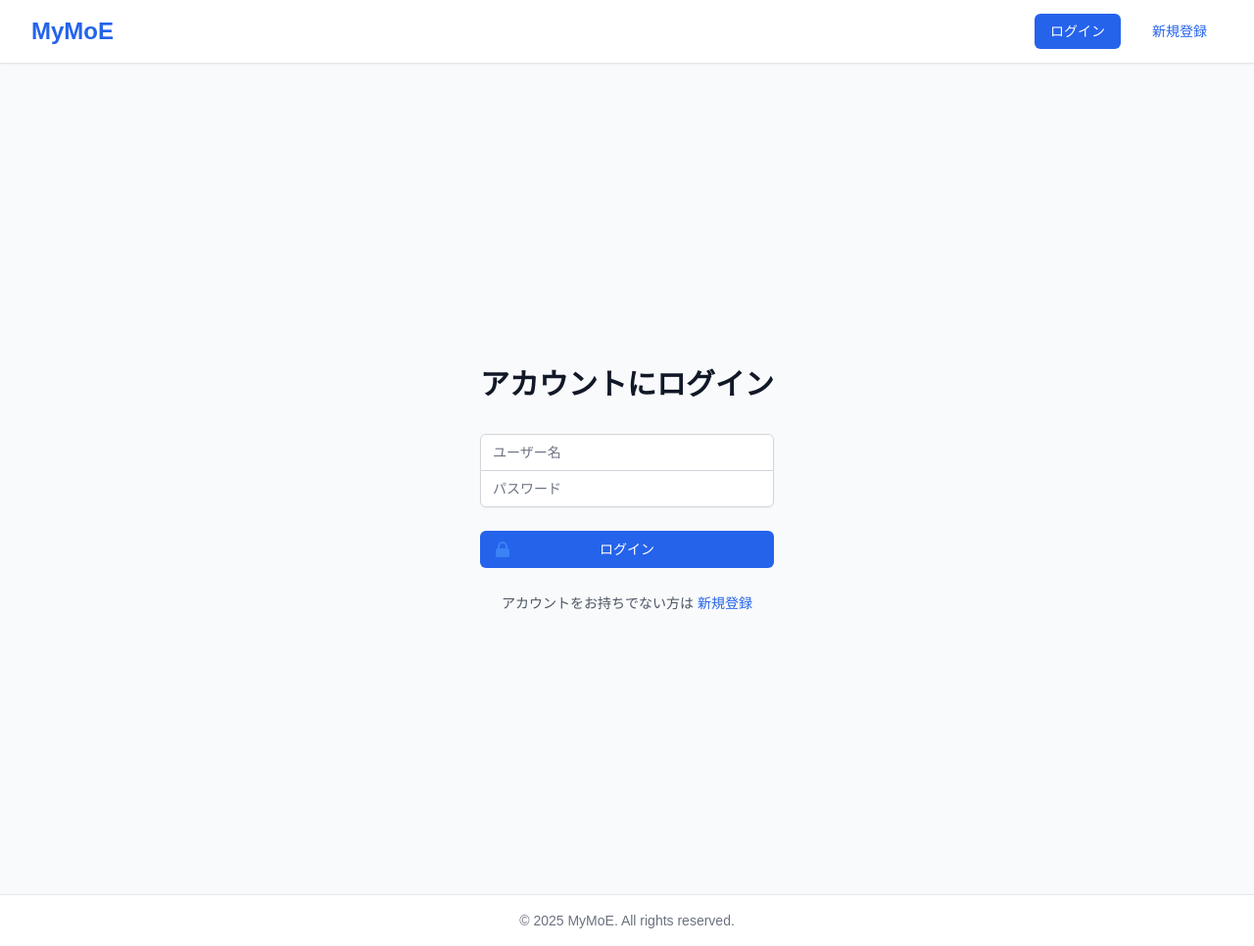
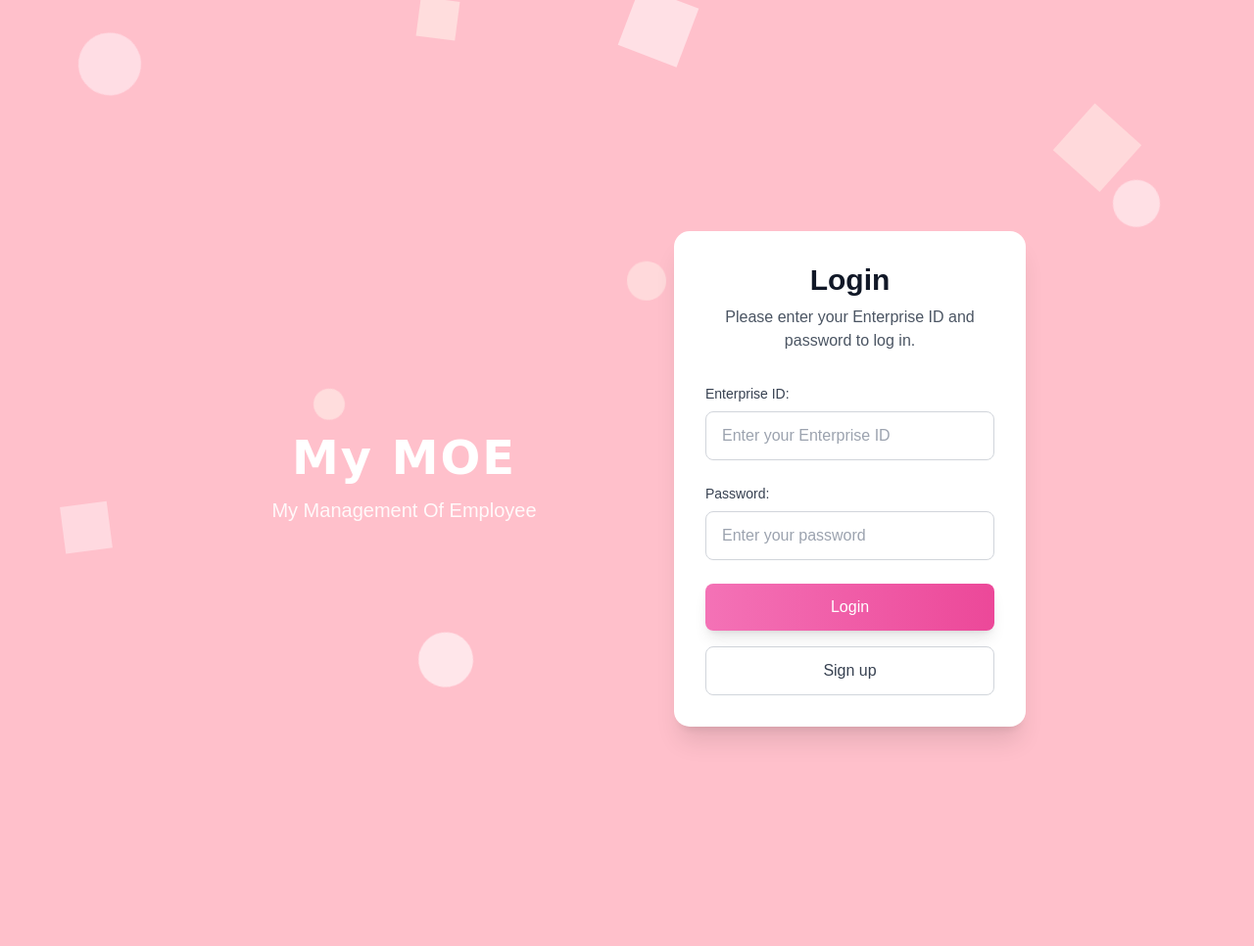
Before and after one commit to toryoto/MyMoE, a Django app: page /hr/login/ in a window 1280 px wide. Shown: the whole page at 98% size. After the commit the page ends 757 px from the top, so only its background shows below. Run offline with Django 5.2, Linux system fonts and the light colour scheme; some libraries are stand-ins or nearby versions.

Commit message:
'fix:login.html,base.html'

```diff
--- a/template/base.html
+++ b/template/base.html
@@ -14,10 +14,35 @@
                     },
                     colors: {
                         primary: {
-                            50: '#eff6ff',
-                            500: '#3b82f6',
-                            600: '#2563eb',
-                            700: '#1d4ed8',
+                            50: '#fdf2f8',  // mistyrose/lavenderblush tone
+                            100: '#fce7f3', // light pink
+                            200: '#fbcfe8', // soft pink
+                            300: '#f9a8d4', // medium pink
+                            400: '#f472b6', // bright pink
+                            500: '#ec4899', // main pink
+                            600: '#db2777', // darker pink
+                            700: '#be185d', // deep pink
+                            800: '#9d174d', // very deep pink
+                            900: '#831843', // darkest pink
+                        },
+                        accent: {
+                            50: '#fef7ff',  // lavenderblush
+                            100: '#faf0fe', // very light lavender
+                            200: '#f3e8ff', // light lavender
+                            300: '#e9d5ff', // medium lavender
+                            400: '#d8b4fe', // bright lavender
+                            500: '#c084fc', // main lavender
+                            600: '#a855f7', // darker lavender
+                            700: '#9333ea', // deep lavender
+                        },
+                        rose: {
+                            50: '#fff5f5',  // mistyrose tone
+                            100: '#fed7d7', // light rose
+                            200: '#feb2b2', // soft rose
+                            300: '#fc8181', // medium rose
+                            400: '#f56565', // bright rose
+                            500: '#e53e3e', // main rose
+                            600: '#c53030', // darker rose
                         }
                     }
                 }
@@ -25,9 +50,9 @@
         }
     </script>
 </head>
-<body class="bg-gray-50 min-h-screen flex flex-col">
+<body class="bg-primary-50 min-h-screen flex flex-col">
     <!-- ナビゲーションバー -->
-    <nav class="bg-white shadow-sm border-b border-gray-200">
+    <nav class="bg-white shadow-sm border-b border-primary-200">
         <div class="max-w-7xl mx-auto px-4 sm:px-6 lg:px-8">
             <div class="flex justify-between h-16">
                 <!-- ロゴ・ブランド -->
@@ -79,7 +104,7 @@
                         <!-- ログアウトボタン -->
                         <form action="{% url 'logout' %}" method="post" class="inline">
                             {% csrf_token %}
-                            <button type="submit" class="bg-gray-100 hover:bg-gray-200 text-gray-700 px-3 py-2 rounded-md text-sm font-medium transition-colors">
+                            <button type="submit" class="bg-primary-100 hover:bg-primary-200 text-primary-700 px-3 py-2 rounded-md text-sm font-medium transition-colors">
                                 ログアウト
                             </button>
                         </form>
@@ -104,7 +129,7 @@
     </main>
 
     <!-- フッター -->
-    <footer class="bg-white border-t border-gray-200 mt-auto">
+    <footer class="bg-white border-t border-primary-200 mt-auto">
         <div class="max-w-7xl mx-auto py-4 px-4 sm:px-6 lg:px-8">
             <p class="text-center text-sm text-gray-500">
                 &copy; 2025 MyMoE. All rights reserved.
--- a/template/employees/login.html
+++ b/template/employees/login.html
@@ -3,38 +3,49 @@
 {% block title %}ログイン - MyMoE{% endblock %}
 
 {% block content %}
-<div class="min-h-screen flex items-center justify-center bg-gray-50 py-12 px-4 sm:px-6 lg:px-8">
-  <div class="max-w-md w-full space-y-8">
-    <div>
-      <h2 class="mt-6 text-center text-3xl font-extrabold text-gray-900">
-        アカウントにログイン
-      </h2>
+<!-- Full screen animated background -->
+<div class="fixed inset-0 bg-pink overflow-hidden">
+  <!-- Floating geometric shapes across entire screen -->
+  <div class="absolute inset-0 pointer-events-none">
+    <!-- Circles -->
+    <div class="absolute top-10 left-20 w-16 h-16 bg-lavenderblush rounded-full opacity-60 animate-pulse"></div>
+    <div class="absolute top-1/4 right-24 w-12 h-12 bg-white rounded-full opacity-50 animate-pulse delay-1000"></div>
+    <div class="absolute top-1/2 left-1/4 w-8 h-8 bg-mistyrose rounded-full opacity-80 animate-ping"></div>
+    <div class="absolute bottom-1/4 right-1/3 w-20 h-20 bg-lavenderblush rounded-full opacity-40 animate-pulse delay-700"></div>
+    <div class="absolute bottom-20 left-1/3 w-14 h-14 bg-white rounded-full opacity-60 animate-pulse delay-500"></div>
+    <div class="absolute top-1/3 left-1/2 w-10 h-10 bg-mistyrose rounded-full opacity-70 animate-ping delay-300"></div>
+    <div class="absolute bottom-1/3 right-20 w-18 h-18 bg-white rounded-full opacity-50 animate-pulse delay-800"></div>
+
+    <!-- Squares -->
+    <div class="absolute top-32 right-32 w-16 h-16 bg-mistyrose opacity-70 animate-bounce"></div>
+    <div class="absolute top-2/3 left-16 w-12 h-12 bg-white opacity-40 animate-bounce delay-500"></div>
+    <div class="absolute bottom-40 right-1/4 w-14 h-14 bg-lavenderblush opacity-60 animate-bounce delay-300"></div>
+    <div class="absolute top-1/5 left-1/3 w-10 h-10 bg-mistyrose opacity-80 animate-bounce delay-1000"></div>
+    <div class="absolute bottom-1/5 left-1/2 w-16 h-16 bg-white opacity-50 animate-bounce delay-700"></div>
+    <div class="absolute top-3/4 right-1/4 w-8 h-8 bg-lavenderblush opacity-70 animate-bounce delay-200"></div>
+  </div>
+</div>
+
+<!-- Main content over background -->
+<div class="relative z-10 min-h-screen w-full flex">
+  <!-- Left side - Brand section -->
+  <div class="flex-1 flex items-center justify-center p-4 sm:p-8 lg:p-12">
+    <div class="text-center text-white relative z-20">
+      <h1 class="text-4xl sm:text-5xl font-bold mb-4" style="font-family: 'Comic Sans MS', 'Marker Felt', cursive, sans-serif; letter-spacing: 2px;">My MOE</h1>
+      <p class="text-lg sm:text-xl font-light opacity-90">My Management Of Employee</p>
     </div>
-    <form class="mt-8 space-y-6" method="post">
-      {% csrf_token %}
-      <div class="rounded-md shadow-sm -space-y-px">
-        <div>
-          <label for="{{ form.username.id_for_label }}" class="sr-only">ユーザー名</label>
-          <input id="{{ form.username.id_for_label }}"
-                 name="{{ form.username.name }}"
-                 type="text"
-                 required
-                 class="appearance-none rounded-none relative block w-full px-3 py-2 border border-gray-300 placeholder-gray-500 text-gray-900 rounded-t-md focus:outline-none focus:ring-primary-500 focus:border-primary-500 focus:z-10 sm:text-sm"
-                 placeholder="ユーザー名">
-        </div>
-        <div>
-          <label for="{{ form.password.id_for_label }}" class="sr-only">パスワード</label>
-          <input id="{{ form.password.id_for_label }}"
-                 name="{{ form.password.name }}"
-                 type="password"
-                 required
-                 class="appearance-none rounded-none relative block w-full px-3 py-2 border border-gray-300 placeholder-gray-500 text-gray-900 rounded-b-md focus:outline-none focus:ring-primary-500 focus:border-primary-500 focus:z-10 sm:text-sm"
-                 placeholder="パスワード">
-        </div>
+  </div>
+
+  <!-- Right side - Login form -->
+  <div class="flex-1 flex items-center justify-center p-4 sm:p-8 lg:p-12">
+    <div class="w-full max-w-md bg-white rounded-2xl shadow-xl p-6 sm:p-8">
+      <div class="text-center mb-8">
+        <h2 class="text-3xl font-bold text-gray-900 mb-2">Login</h2>
+        <p class="text-gray-600">Please enter your Enterprise ID and password to log in.</p>
       </div>
 
       {% if form.errors %}
-      <div class="rounded-md bg-red-50 p-4">
+      <div class="mb-6 rounded-lg bg-red-50 border border-red-200 p-4">
         <div class="flex">
           <div class="flex-shrink-0">
             <svg class="h-5 w-5 text-red-400" viewBox="0 0 20 20" fill="currentColor">
@@ -42,9 +53,7 @@
             </svg>
           </div>
           <div class="ml-3">
-            <h3 class="text-sm font-medium text-red-800">
-              ログインに失敗しました
-            </h3>
+            <h3 class="text-sm font-medium text-red-800">ログインに失敗しました</h3>
             <div class="mt-2 text-sm text-red-700">
               {% for field, errors in form.errors.items %}
                 {% for error in errors %}
@@ -57,26 +66,109 @@
       </div>
       {% endif %}
 
-      <div>
-        <button type="submit" class="group relative w-full flex justify-center py-2 px-4 border border-transparent text-sm font-medium rounded-md text-white bg-primary-600 hover:bg-primary-700 focus:outline-none focus:ring-2 focus:ring-offset-2 focus:ring-primary-500 transition-colors duration-200">
-          <span class="absolute left-0 inset-y-0 flex items-center pl-3">
-            <svg class="h-5 w-5 text-primary-500 group-hover:text-primary-400" fill="currentColor" viewBox="0 0 20 20">
-              <path fill-rule="evenodd" d="M5 9V7a5 5 0 0110 0v2a2 2 0 012 2v5a2 2 0 01-2 2H5a2 2 0 01-2-2v-5a2 2 0 012-2zm8-2v2H7V7a3 3 0 016 0z" clip-rule="evenodd" />
-            </svg>
-          </span>
-          ログイン
-        </button>
-      </div>
+      <form class="space-y-6" method="post">
+        {% csrf_token %}
 
-      <div class="text-center">
-        <span class="text-sm text-gray-600">
-          アカウントをお持ちでない方は
-          <a href="{% url 'signup' %}" class="font-medium text-primary-600 hover:text-primary-500">
-            新規登録
+        <div>
+          <label for="{{ form.username.id_for_label }}" class="block text-sm font-medium text-gray-700 mb-2">
+            Enterprise ID:
+          </label>
+          <input
+            id="{{ form.username.id_for_label }}"
+            name="{{ form.username.name }}"
+            type="text"
+            required
+            class="w-full px-4 py-3 border border-gray-300 rounded-lg text-gray-900 placeholder-gray-400 focus:outline-none focus:ring-2 focus:ring-pink focus:border-pink transition-colors duration-200"
+            placeholder="Enter your Enterprise ID">
+        </div>
+
+        <div>
+          <label for="{{ form.password.id_for_label }}" class="block text-sm font-medium text-gray-700 mb-2">
+            Password:
+          </label>
+          <input
+            id="{{ form.password.id_for_label }}"
+            name="{{ form.password.name }}"
+            type="password"
+            required
+            class="w-full px-4 py-3 border border-gray-300 rounded-lg text-gray-900 placeholder-gray-400 focus:outline-none focus:ring-2 focus:ring-pink focus:border-pink transition-colors duration-200"
+            placeholder="Enter your password">
+        </div>
+
+        <div class="space-y-4">
+          <button
+            type="submit"
+            class="w-full bg-gradient-to-r from-pink-400 to-pink-500 text-white font-medium py-3 px-4 rounded-lg hover:from-pink-500 hover:to-pink-600 focus:outline-none focus:ring-2 focus:ring-pink-500 focus:ring-offset-2 transform hover:scale-[1.02] transition-all duration-200 shadow-lg">
+            Login
+          </button>
+
+          <a
+            href="{% url 'signup' %}"
+            class="w-full bg-white text-gray-700 font-medium py-3 px-4 rounded-lg border border-gray-300 hover:bg-gray-50 focus:outline-none focus:ring-2 focus:ring-gray-500 focus:ring-offset-2 transition-colors duration-200 inline-block text-center no-underline">
+            Sign up
           </a>
-        </span>
-      </div>
-    </form>
+        </div>
+      </form>
+    </div>
   </div>
 </div>
+
+<!-- Custom CSS for HTML color names and animations -->
+<style>
+:root {
+  --pink: #FFC0CB;
+  --lavenderblush: #FFF0F5;
+  --mistyrose: #FFE4E1;
+}
+
+.bg-pink { background-color: var(--pink); }
+.bg-lavenderblush { background-color: var(--lavenderblush); }
+.bg-mistyrose { background-color: var(--mistyrose); }
+.focus\:ring-pink:focus { --tw-ring-color: var(--pink); }
+.focus\:border-pink:focus { border-color: var(--pink); }
+
+/* Floating animation for geometric shapes with larger movement */
+@keyframes float {
+  0%, 100% { transform: translateY(0px) rotate(0deg); }
+  25% { transform: translateY(-20px) rotate(90deg); }
+  50% { transform: translateY(-10px) rotate(180deg); }
+  75% { transform: translateY(-30px) rotate(270deg); }
+}
+
+/* Apply enhanced floating animation to all geometric shapes */
+.absolute.top-10.left-20 { animation: float 6s ease-in-out infinite; }
+.absolute.top-1\/4.right-24 { animation: float 8s ease-in-out infinite reverse; }
+.absolute.top-1\/2.left-1\/4 { animation: float 7s ease-in-out infinite; }
+.absolute.bottom-1\/4.right-1\/3 { animation: float 9s ease-in-out infinite reverse; }
+.absolute.bottom-20.left-1\/3 { animation: float 5s ease-in-out infinite; }
+.absolute.top-1\/3.left-1\/2 { animation: float 6.5s ease-in-out infinite reverse; }
+.absolute.bottom-1\/3.right-20 { animation: float 8.5s ease-in-out infinite; }
+.absolute.top-32.right-32 { animation: float 7.5s ease-in-out infinite reverse; }
+.absolute.top-2\/3.left-16 { animation: float 5.5s ease-in-out infinite; }
+.absolute.bottom-40.right-1\/4 { animation: float 9.5s ease-in-out infinite reverse; }
+.absolute.top-1\/5.left-1\/3 { animation: float 6.8s ease-in-out infinite; }
+.absolute.bottom-1\/5.left-1\/2 { animation: float 7.2s ease-in-out infinite reverse; }
+.absolute.top-3\/4.right-1\/4 { animation: float 8.8s ease-in-out infinite; }
+
+/* Responsive adjustments for mobile */
+@media (max-width: 768px) {
+  .min-h-screen.flex {
+    flex-direction: column;
+  }
+
+  .flex-1:first-child {
+    min-height: 40vh;
+  }
+
+  .flex-1:last-child {
+    min-height: 60vh;
+  }
+
+  /* Hide some floating elements on mobile for cleaner look */
+  .absolute.bottom-40.right-1\/4,
+  .absolute.top-1\/5.left-1\/3 {
+    display: none;
+  }
+}
+</style>
 {% endblock %}
```
